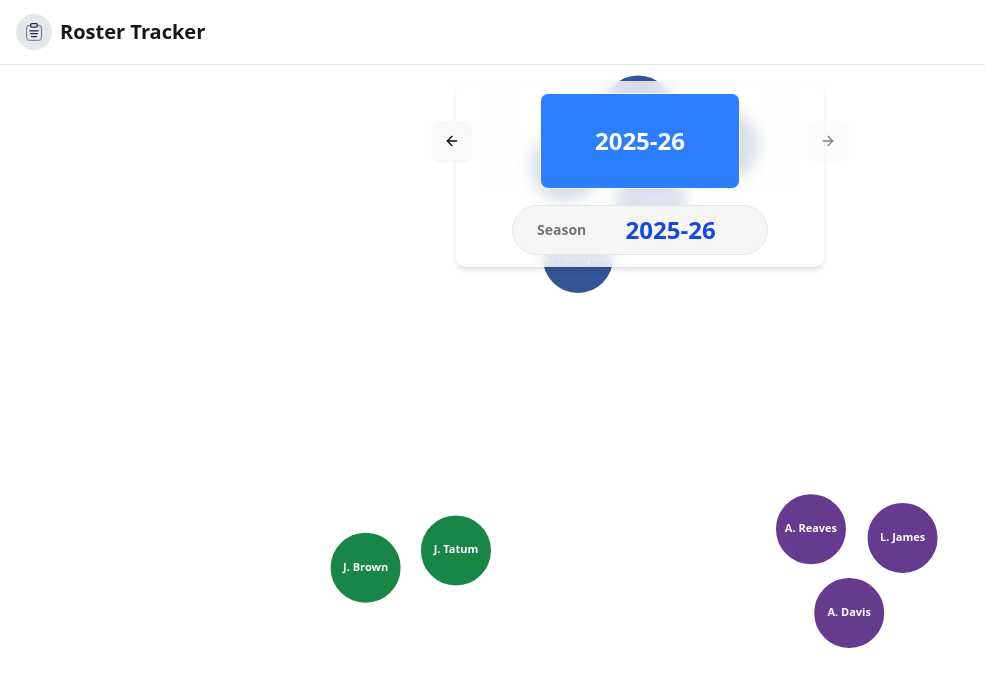
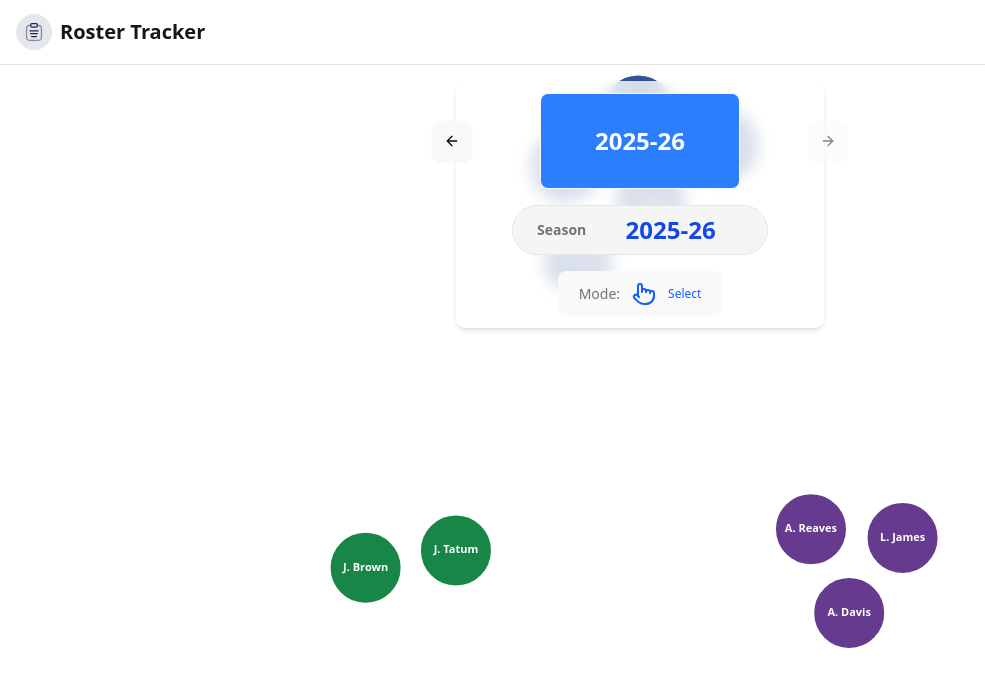
Before and after one commit to kevnkm/rosters, a React (Vite) app: page /rosters/league/nba in a window 1280 px wide. Shown: the top 686 px of the page, without its empty margins (0-985 px from the left). Built offline with nearby package versions, Linux system fonts and the light colour scheme.

Commit message:
Update League.tsx

```diff
--- a/src/pages/League.tsx
+++ b/src/pages/League.tsx
@@ -2,6 +2,7 @@ import React, { useState } from "react";
 import NavBar from "@/components/NavBar";
 import SeasonCarousel from "@/components/SeasonCarousel";
 import TeamGraph from "@/components/TeamGraph";
+import { Pointer, Move } from 'lucide-react';
 
 const AVAILABLE_SEASONS = [
     "2018-19",
@@ -19,17 +20,23 @@ const League: React.FC = () => {
         AVAILABLE_SEASONS[AVAILABLE_SEASONS.length - 1]
     );
 
+    const [isPointerMode, setIsPointerMode] = useState(true);
+
     return (
         <div className="min-h-screen bg-background flex flex-col">
             <NavBar />
 
             {/* Graph container */}
             <div className="relative flex-1">
-                <div className="absolute inset-0 touch-none">
+                {/* Apply conditional cursor directly to the graph container */}
+                <div
+                    className={`absolute inset-0 touch-none ${isPointerMode ? "cursor-default" : "cursor-move"
+                        }`}
+                >
                     <TeamGraph />
                 </div>
 
-                {/* Season carousel */}
+                {/* Season carousel + controls */}
                 <div className="absolute top-4 left-1/2 transform -translate-x-1/2 z-10 flex flex-col items-center gap-4 bg-background/80 backdrop-blur-sm px-6 py-3 rounded-lg shadow-md">
                     <SeasonCarousel
                         seasons={AVAILABLE_SEASONS}
@@ -44,6 +51,32 @@ const League: React.FC = () => {
                             {selectedSeason}
                         </span>
                     </div>
+                    {/* Mode Toggle */}
+                    <button
+                        onClick={() => setIsPointerMode(!isPointerMode)}
+                        className="flex items-center gap-3 px-5 py-2 bg-muted/70 hover:bg-muted border border-border rounded-full transition-all duration-200"
+                        aria-label="Toggle interaction mode"
+                    >
+                        <span className="text-sm font-medium text-muted-foreground">
+                            Mode:
+                        </span>
+
+                        {/* Icon with emphasis on Move mode */}
+                        <div className="relative">
+                            {isPointerMode ? (
+                                <Pointer className="h-6 w-6 text-blue-600 dark:text-blue-400" />
+                            ) : (
+                                <Move
+                                    className="h-6 w-6 text-blue-600 dark:text-blue-400"
+                                    strokeWidth={2.5}
+                                />
+                            )}
+                        </div>
+
+                        <span className={"text-xs font-medium whitespace-nowrap transition-colors text-blue-600 dark:text-blue-400"}>
+                            {isPointerMode ? "Select" : "Move"}
+                        </span>
+                    </button>
                 </div>
             </div>
         </div>
```
